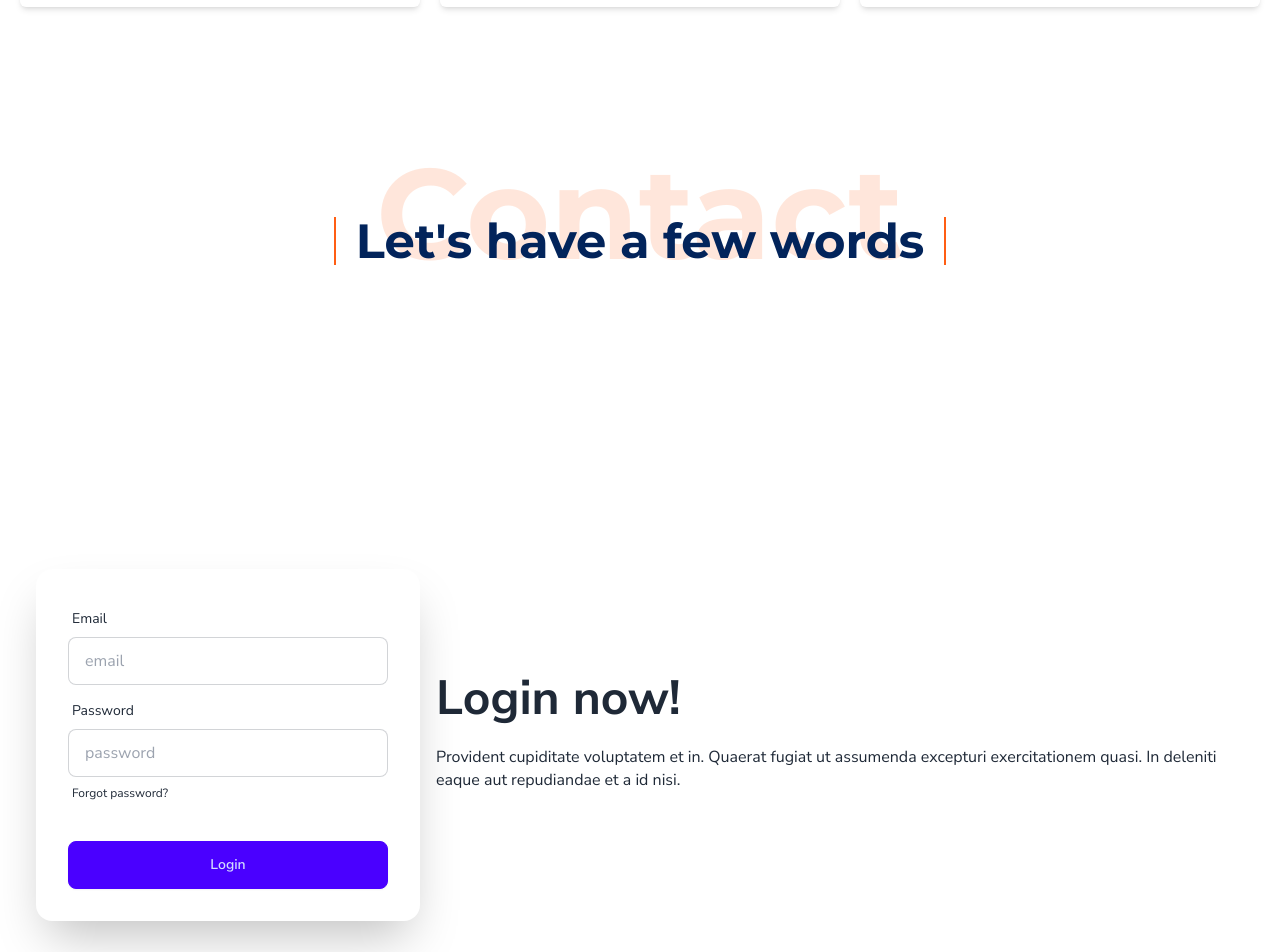
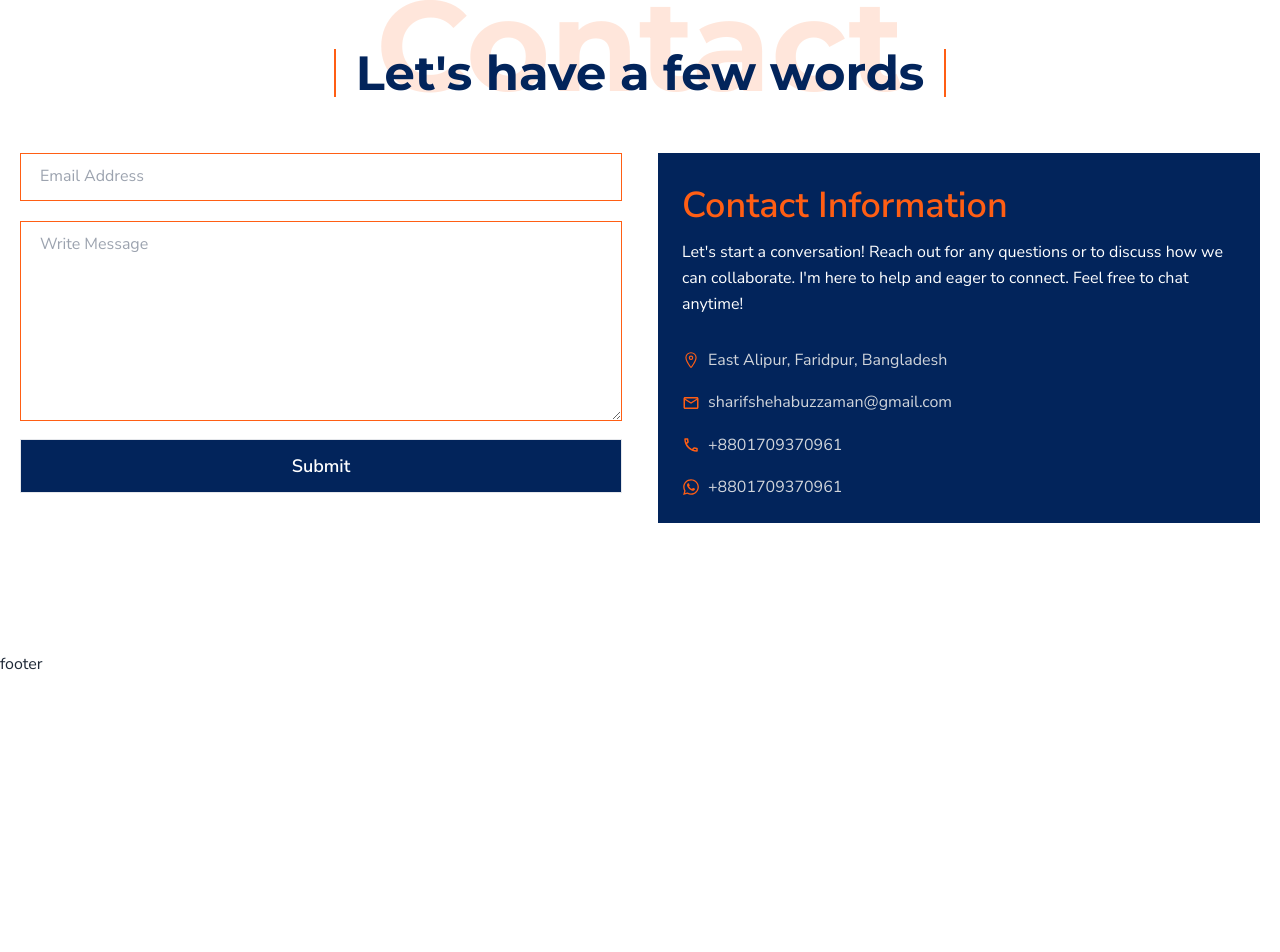
Before and after one commit to sharifshehab/sharif.s, a React (Vite) app: page / in a window 1280 px wide. Shown: the part 2468-3420 px from the top of the page. After the commit the page ends 3143 px from the top, so only its background shows below. Built offline with nearby package versions, Linux system fonts and the light colour scheme; what tailwindcss-text-fill-stroke would draw is missing.

Commit message:
contact section complete

```diff
--- a/src/components/SectionHeading.jsx
+++ b/src/components/SectionHeading.jsx
@@ -1,7 +1,7 @@
 
 const SectionHeading = ({ bgHeading ="About", Heading ="Know a little bit about me"}) => {
     return (
-        <div className="relative flex items-center justify-center font-monts py-20">
+        <div className="relative flex items-center justify-center font-monts py-14">
             <div className="relative z-10">
                 <h2 className="text-secondaryColor text-3xl md:text-5xl border-x-2 border-primaryColor px-5">{Heading}</h2>
             </div>
--- a/src/pages/Home/About/About.jsx
+++ b/src/pages/Home/About/About.jsx
@@ -4,7 +4,7 @@ const About = () => {
     return (
         <section className="container mx-auto px-5">
             <SectionHeading></SectionHeading>
-            <p className="first-letter:text-5xl first-letter:font-bold first-letter:float-left first-letter:mr-3 first-letter:text-gray-700 first-letter:leading-none">
+            <p className="first-letter:font-monts first-letter:text-6xl first-letter:font-bold first-letter:float-left first-letter:mr-3 first-letter:text-primaryColor first-letter:leading-none">
                 Conveniently integrate turnkey portals vis-a-vis ethical synergy. Compellingly deploy tactical strategic theme areas with high standards in schemas. Assertively develop seamless strategic theme areas without open-source resources. Collaboratively revolutionize distinctive testing procedures with wireless scenarios. Synergistically utilize granular interfaces with mission-critical collaboration and idea-sharing.
 
                 Enthusiastically reconceptualize top-line niches vis-a-vis diverse supply chains. Enthusiastically recaptiualize client-centric services after end-to-end information. Dynamically re-engineer multimedia-based services and standardized information. Authoritatively cultivate enterprise-wide methodologies before standardized content. Energistically underwhelm timely systems after reliable data.
--- a/src/pages/Home/Contact/Contact.jsx
+++ b/src/pages/Home/Contact/Contact.jsx
@@ -1,43 +1,76 @@
 import SectionHeading from "../../../components/SectionHeading";
+// react icons
+import { MdOutlineCall, MdOutlineEmail } from "react-icons/md";
+import { IoLocationOutline } from "react-icons/io5";
+import { FaWhatsapp } from "react-icons/fa6";
+import { CgFacebook } from "react-icons/cg";
+import { BsInstagram, BsLinkedin, BsTwitter } from "react-icons/bs";
 
 const Contact = () => {
     return (
         <section className="container mx-auto px-5">
             <SectionHeading bgHeading="Contact" Heading="Let's have a few words"></SectionHeading>
 
-            <div className="hero min-h-screen">
-                <div className="hero-content flex-col lg:flex-row-reverse">
-                    <div className="text-center lg:text-left">
-                        <h1 className="text-5xl font-bold">Login now!</h1>
-                        <p className="py-6">
-                            Provident cupiditate voluptatem et in. Quaerat fugiat ut assumenda excepturi exercitationem
-                            quasi. In deleniti eaque aut repudiandae et a id nisi.
+            <div className="w-full grid grid-cols-1 lg:grid-cols-2 gap-9">
+
+                {/* form area */}
+                <form className="w-full ">
+                    <div className="flex flex-col gap-1 w-full">
+                        <label className="relative">
+                            <input type="email"
+                                className="peer border-primaryColor border outline-none px-4 py-3 w-full focus:border-secondaryColor transition-colors duration-300"
+                            />
+                            <span
+                                className="absolute top-3 left-5 peer-focus:-top-3 peer-focus:bg-white peer-focus:left-2 peer-focus:scale-[0.9] peer-focus:text-primaryColor text-gray-400 peer-focus:px-1 transition-all duration-300 ">
+                                Email Address
+                            </span>
+                        </label>
+                    </div>
+                    <div className="flex flex-col gap-1 w-full mt-[20px]">
+                        <label className="relative w-full">
+                            <textarea
+                                className="peer min-h-[200px] border-primaryColor border outline-none px-4 py-3 w-full focus:border-secondaryColor transition-colors duration-300"
+                            ></textarea>
+                            <span
+                                className="absolute top-3 left-5 peer-focus:-top-3 peer-focus:bg-white peer-focus:left-2 peer-focus:scale-[0.9] peer-focus:text-primaryColor text-gray-400 peer-focus:px-1 transition-all duration-300 ">
+                                Write Message
+                            </span>
+                        </label>
+                    </div>
+                    <button type="submit" className={`py-3 px-4 text-white text-lg font-semibold bg-secondaryColor border  outline-none mt-3 w-full hover:drop-shadow-lg hover:bg-primaryColor duration-500`}>Submit</button>
+                </form>
+
+                {/*  informations  */}
+                <aside className="w-full bg-secondaryColor flex flex-col justify-between p-6">
+
+                    <div>
+                        <h1 className="text-4xl font-semibold leading-relaxed text-primaryColor">Contact
+                            Information</h1>
+                        <p className="mt-1 mb-8 text-white leading-relaxed">Let's start a conversation! Reach out for any questions or to discuss how we can collaborate. I'm here to help and eager to connect. Feel free to chat anytime!</p>
+                    </div>
+
+                    <div className="flex flex-col gap-[20px] text-gray-300">
+                        <p className="flex items-center gap-[8px]">
+                            <IoLocationOutline size={18} color="#ff5e14"/>
+                            East Alipur, Faridpur, Bangladesh
+                        </p>
+                        <p className="flex items-center gap-[8px]">
+                            <MdOutlineEmail size={18} color="#ff5e14" />
+                            sharifshehabuzzaman@gmail.com
+                        </p>
+                        <p className="flex items-center gap-[8px]">
+                            <MdOutlineCall size={18} color="#ff5e14"/>
+                            +8801709370961
+                        </p>
+                        <p className="flex items-center break-all gap-[8px]">
+                            <FaWhatsapp size={18} color="#ff5e14"/>
+                            +8801709370961
                         </p>
                     </div>
-                    <div className="card bg-base-100 w-full max-w-sm shrink-0 shadow-2xl">
-                        <form className="card-body">
-                            <div className="form-control">
-                                <label className="label">
-                                    <span className="label-text">Email</span>
-                                </label>
-                                <input type="email" placeholder="email" className="input input-bordered" required />
-                            </div>
-                            <div className="form-control">
-                                <label className="label">
-                                    <span className="label-text">Password</span>
-                                </label>
-                                <input type="password" placeholder="password" className="input input-bordered" required />
-                                <label className="label">
-                                    <a href="#" className="label-text-alt link link-hover">Forgot password?</a>
-                                </label>
-                            </div>
-                            <div className="form-control mt-6">
-                                <button className="btn btn-primary">Login</button>
-                            </div>
-                        </form>
-                    </div>
-                </div>
+                </aside>
+
             </div>
+
         </section>
     );
 };
--- a/src/pages/Home/Skills/Skills.jsx
+++ b/src/pages/Home/Skills/Skills.jsx
@@ -7,6 +7,7 @@ const Skills = () => {
 
             <div className='w-full text-5xl py-8  inline-flex flex-nowrap overflow-hidden [mask-image:_linear-gradient(to_right,transparent_0,_black_128px,_black_calc(100%-200px),transparent_100%)] '>
                 <ul className='flex items-center justify-center md:justify-start sm:[&_li]:mx-8 [&_li]:mx-4 [&_img]:max-w-none animate-infinite-scroll'>
+
                     <li>
                         <a
                             target='_blank'
@@ -193,11 +194,14 @@ const Skills = () => {
                             </svg>
                         </a>
                     </li>
+
                 </ul>
+
                 <ul
                     className='flex items-center justify-center md:justify-start sm:[&_li]:mx-8 [&_li]:mx-4 [&_img]:max-w-none animate-infinite-scroll'
                     aria-hidden='true'
                 >
+
                     <li>
                         <a
                             target='_blank'
@@ -384,8 +388,10 @@ const Skills = () => {
                             </svg>
                         </a>
                     </li>
+
                 </ul>
             </div>
+
         </section>
     );
 };
```
